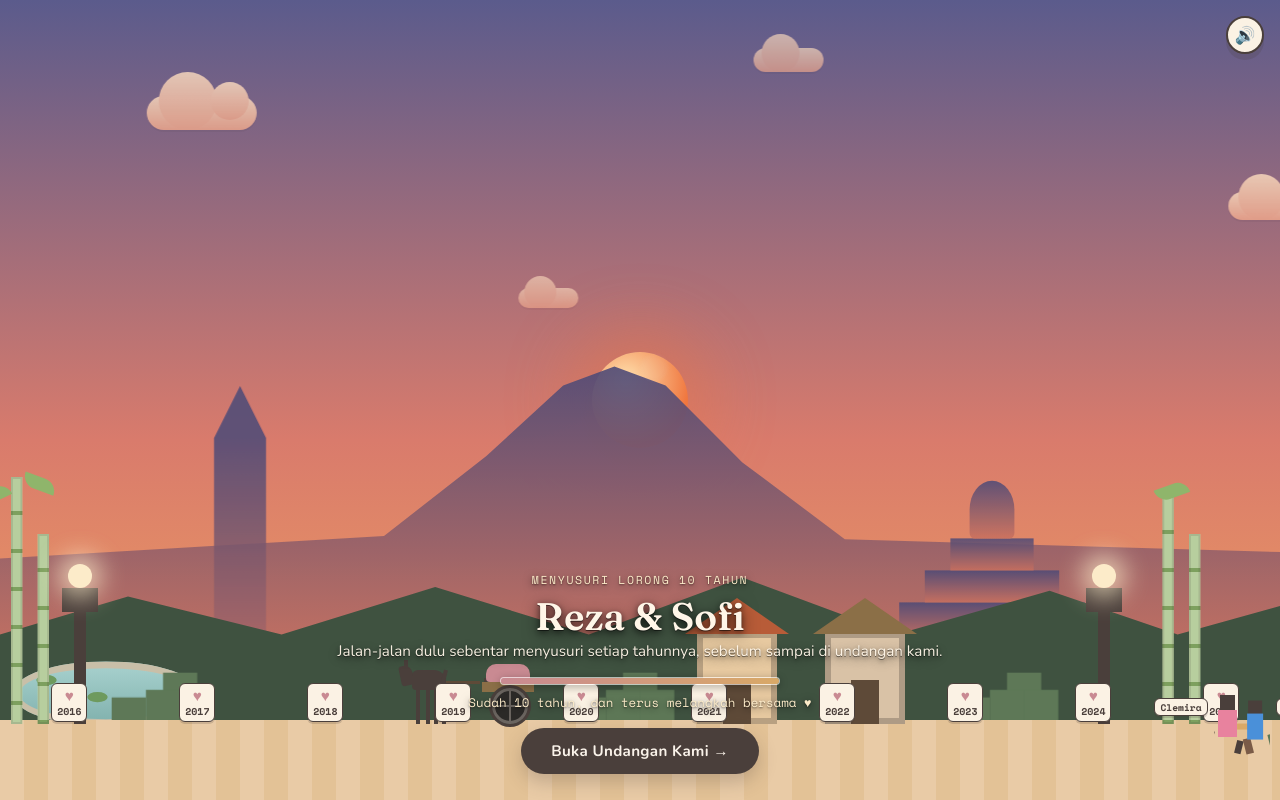
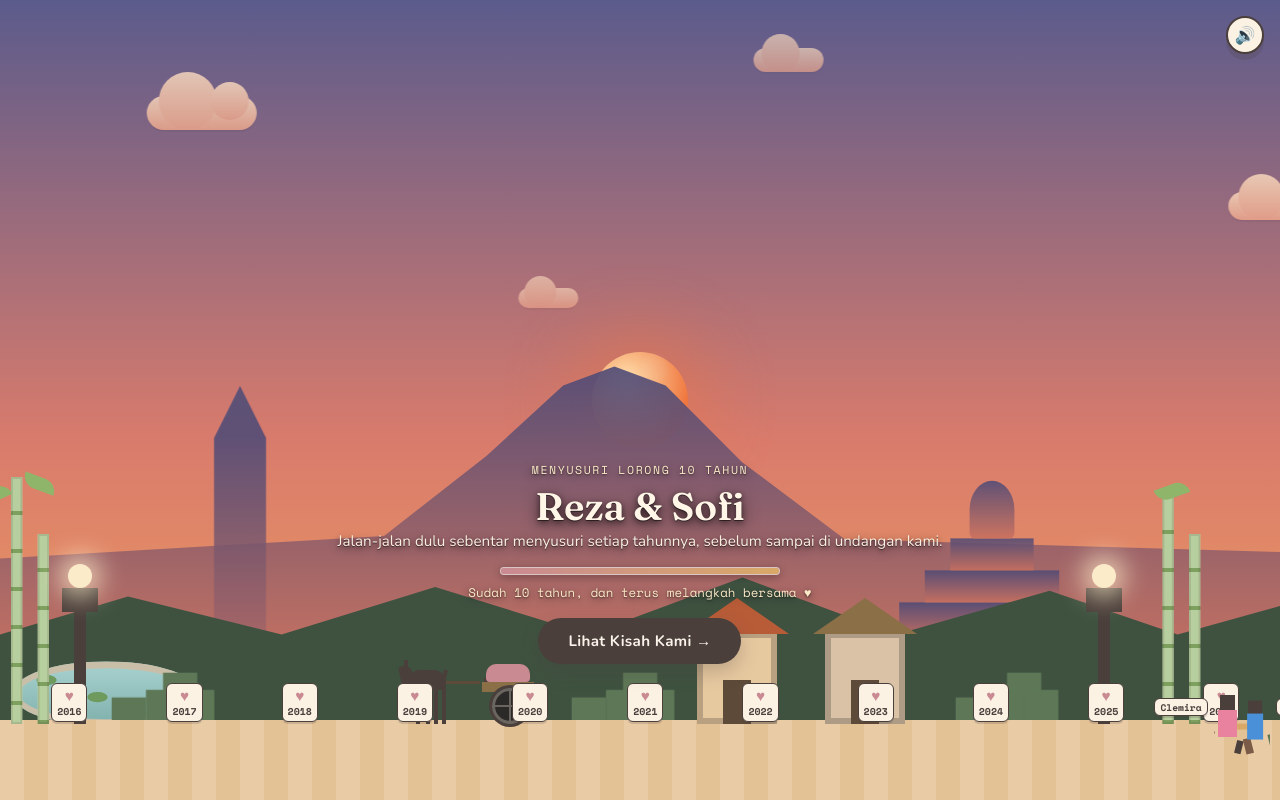
Before and after one commit to rezaariefw/acara, a website: page index.html in a window 1280 px wide. Drawn offline with nearby package versions, Linux system fonts and the light colour scheme.

Commit message:
tambah detail intro

```diff
--- a/index.html
+++ b/index.html
@@ -351,7 +351,7 @@
 
   .intro-copy{
     position:relative; z-index:5; text-align:center; color:#FFF6E8;
-    padding:0 24px 26px;
+    padding:0 24px 26px; margin-bottom:110px;
     text-shadow:0 3px 14px rgba(0,0,0,.6), 0 2px 5px rgba(0,0,0,.55), 0 1px 0 rgba(0,0,0,.5);
   }
   .intro-copy .eyebrow{ color:#FCEBC9; text-shadow:0 2px 8px rgba(0,0,0,.6), 0 1px 2px rgba(0,0,0,.5); }
@@ -1023,15 +1023,16 @@
 
     <!-- 10 year markers along the path, lit up as the walker passes them -->
     <div class="marker" data-x="4" style="left:4%;"><span class="heart">♥</span>2016</div>
-    <div class="marker" data-x="14" style="left:14%;"><span class="heart">♥</span>2017</div>
-    <div class="marker" data-x="24" style="left:24%;"><span class="heart">♥</span>2018</div>
-    <div class="marker" data-x="34" style="left:34%;"><span class="heart">♥</span>2019</div>
-    <div class="marker" data-x="44" style="left:44%;"><span class="heart">♥</span>2020</div>
-    <div class="marker" data-x="54" style="left:54%;"><span class="heart">♥</span>2021</div>
-    <div class="marker" data-x="64" style="left:64%;"><span class="heart">♥</span>2022</div>
-    <div class="marker" data-x="74" style="left:74%;"><span class="heart">♥</span>2023</div>
-    <div class="marker" data-x="84" style="left:84%;"><span class="heart">♥</span>2024</div>
-    <div class="marker" data-x="94" style="left:94%;"><span class="heart">♥</span>2025</div>
+    <div class="marker" data-x="13" style="left:13%;"><span class="heart">♥</span>2017</div>
+    <div class="marker" data-x="22" style="left:22%;"><span class="heart">♥</span>2018</div>
+    <div class="marker" data-x="31" style="left:31%;"><span class="heart">♥</span>2019</div>
+    <div class="marker" data-x="40" style="left:40%;"><span class="heart">♥</span>2020</div>
+    <div class="marker" data-x="49" style="left:49%;"><span class="heart">♥</span>2021</div>
+    <div class="marker" data-x="58" style="left:58%;"><span class="heart">♥</span>2022</div>
+    <div class="marker" data-x="67" style="left:67%;"><span class="heart">♥</span>2023</div>
+    <div class="marker" data-x="76" style="left:76%;"><span class="heart">♥</span>2024</div>
+    <div class="marker" data-x="85" style="left:85%;"><span class="heart">♥</span>2025</div>
+    <div class="marker" data-x="94" style="left:94%;"><span class="heart">♥</span>2026</div>
 
     <div class="path"></div>
 
@@ -1069,7 +1070,7 @@
     <p class="sub">Jalan-jalan dulu sebentar menyusuri setiap tahunnya, sebelum sampai di undangan kami.</p>
     <div class="loadbar-wrap"><div class="loadbar" id="loadbar"></div></div>
     <p class="loadpct" id="loadpct">Menyiapkan kenangan… 0%</p>
-    <button id="openBtn">Buka Undangan Kami →</button>
+    <button id="openBtn">Lihat Kisah Kami →</button>
   </div>
 </div>
 
```
